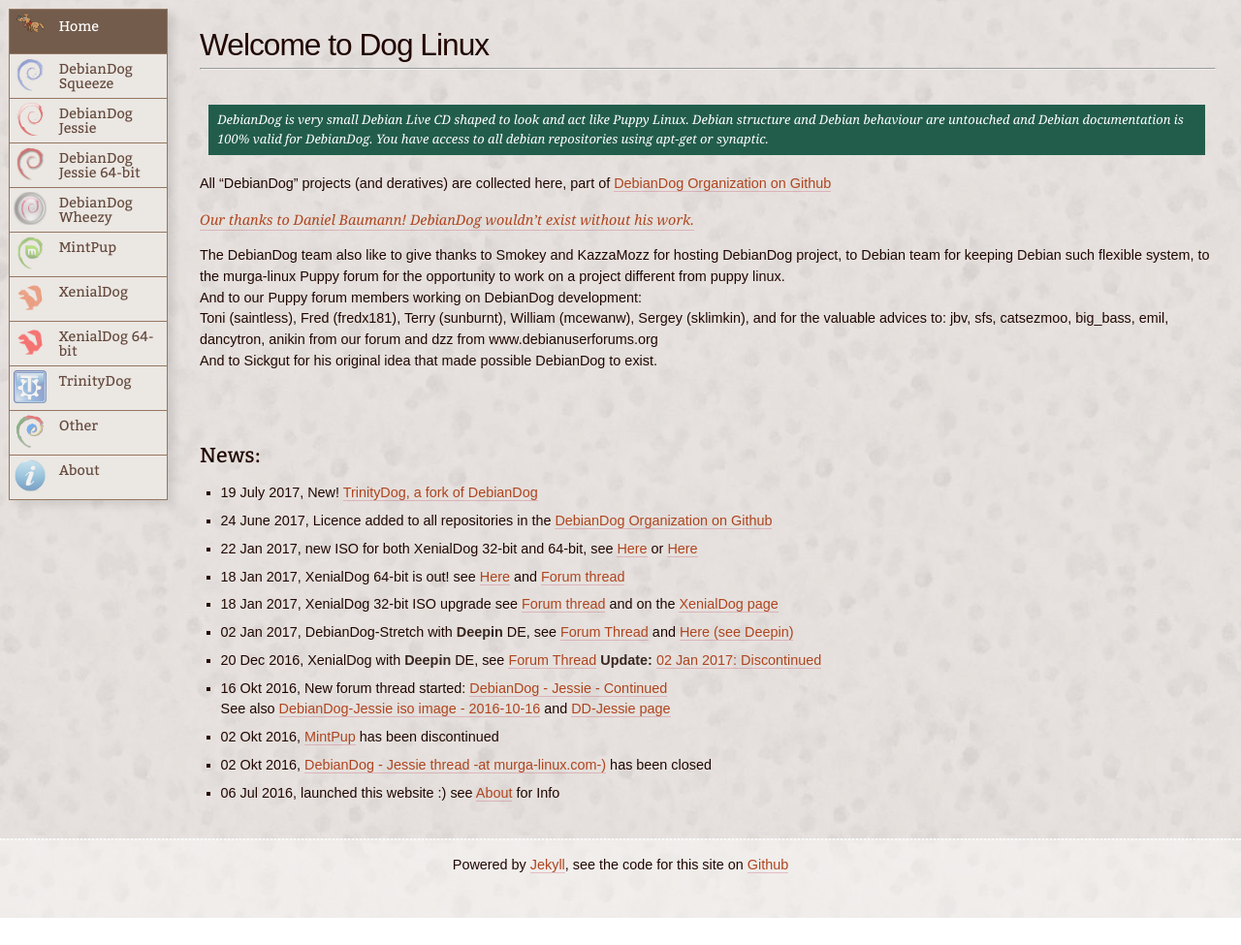
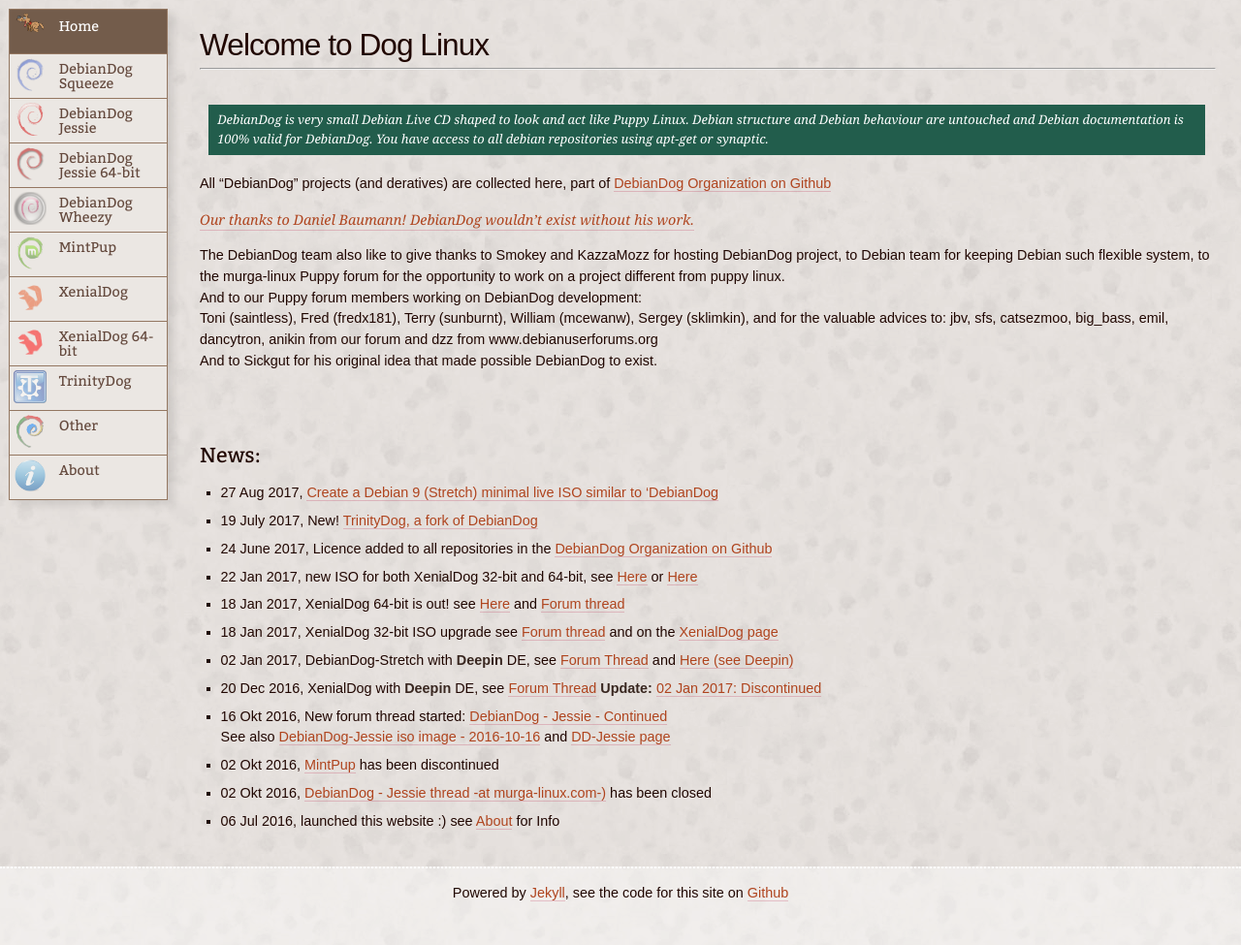
Before and after one commit to DebianDog/doglinux, a Jekyll site: the page built from index.md, in a window 1280 px wide and 975 px high. Shown: the whole window at 97% size. Built offline with Jekyll 4.4.1, drawn with Linux system fonts in a browser that asks for light colours; comment, search, counter and statistics services are not loaded.

Commit message:
News: Create a Debian 9 (Stretch) minimal live ISO similar to 'DebianDog

```diff
--- a/index.md
+++ b/index.md
@@ -28,6 +28,8 @@ And to Sickgut for his original idea that made possible DebianDog to exist.
 
 
 ## News:
+
+ - 27 Aug 2017, [Create a Debian 9 (Stretch) minimal live ISO similar to 'DebianDog](https://github.com/DebianDog/MakeLive/blob/gh-pages/README-Stretch.md){:target="_blank"}
 
  - 19 July 2017, New! [TrinityDog, a fork of DebianDog](zz06-trinitydog.html){:target="_blank"}
 
```
